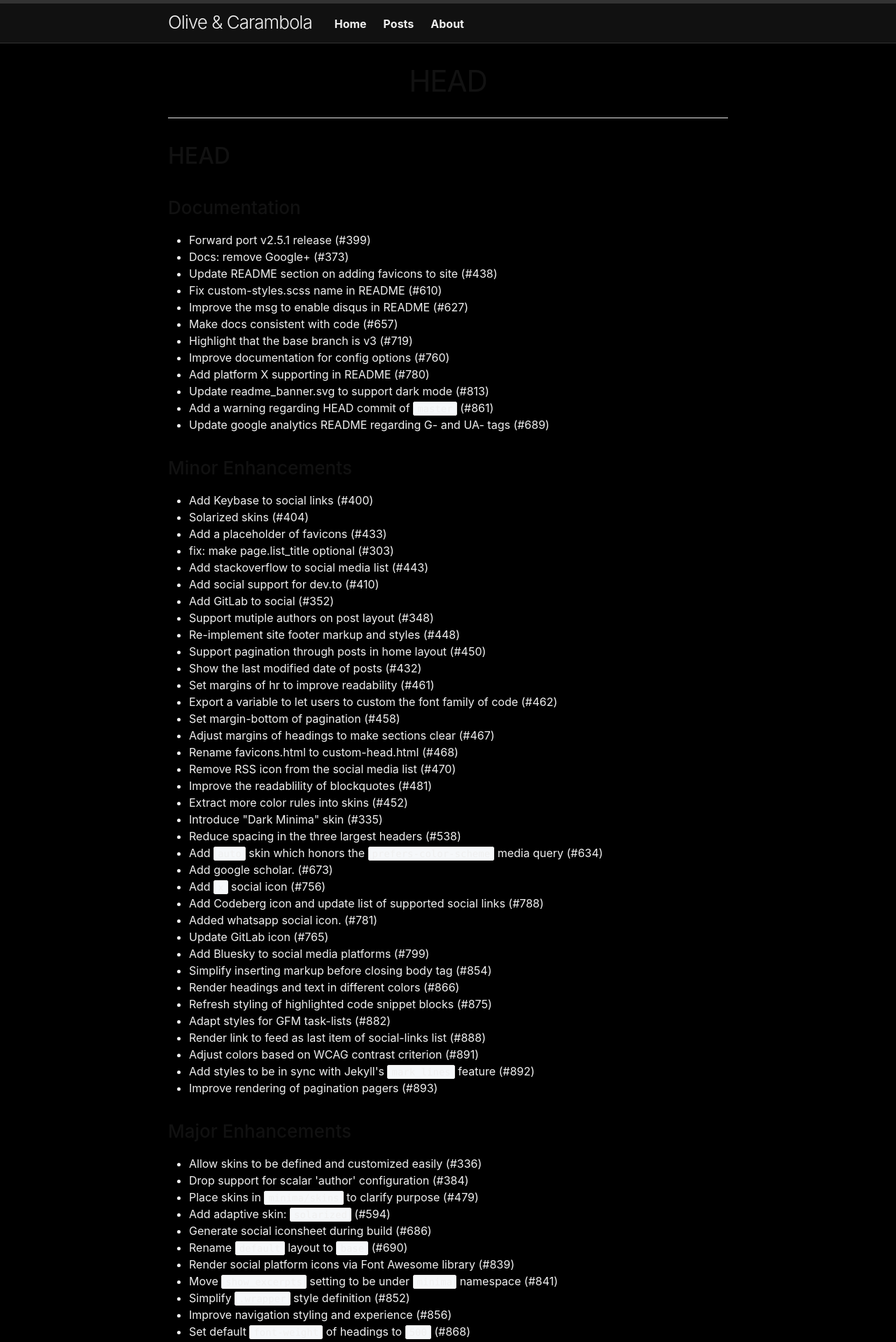
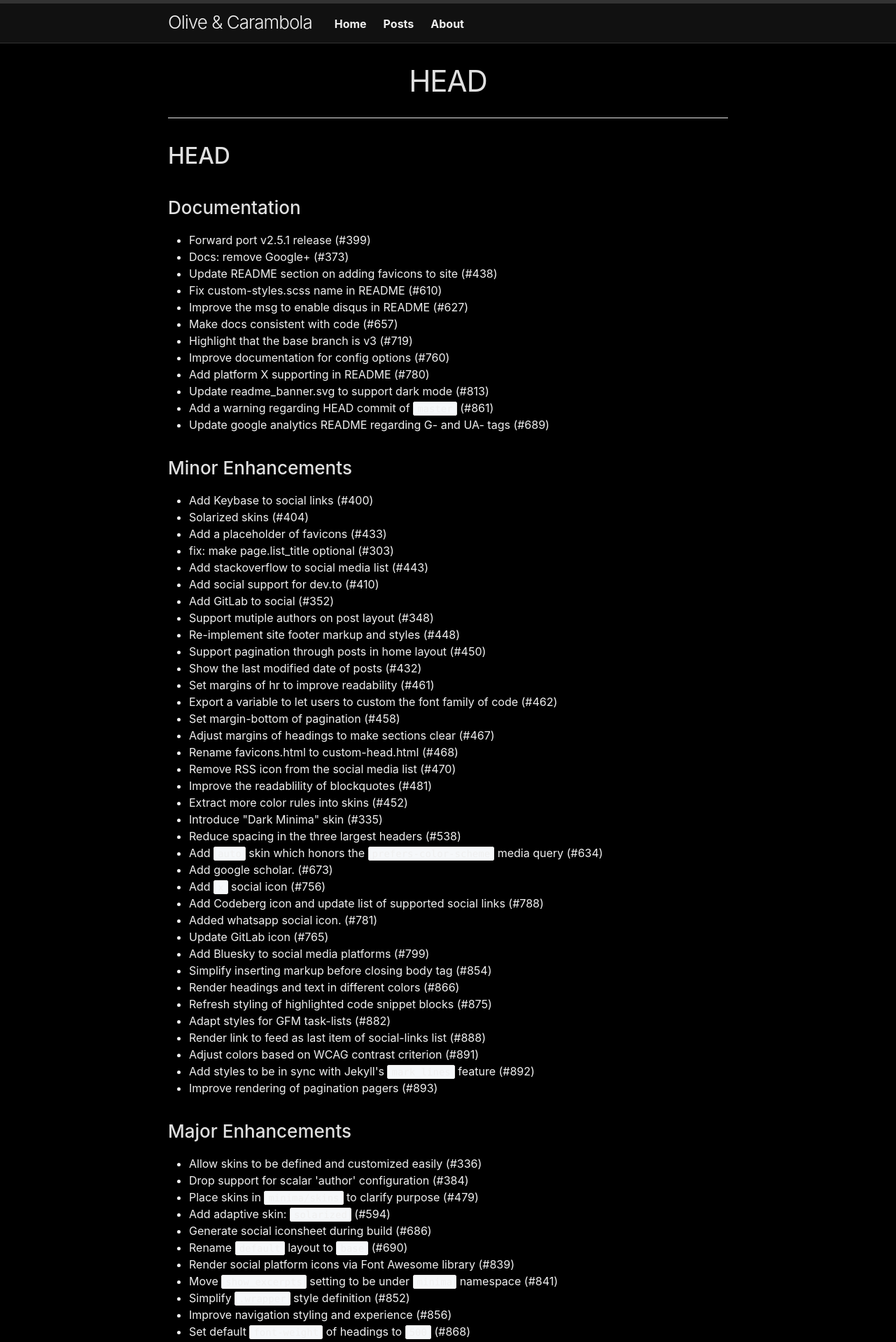
Before and after one commit to olivecarambola/coda, a Jekyll site: the page built from History.markdown, in a window 1280 px wide. Shown: the top 1918 px of the page at 70% size. Built offline with Jekyll 4.4.1, drawn with Linux system fonts in a browser that asks for light colours; our own code applies the rules of GitHub Pages for plain Markdown files.

Commit message:
Update style.scss

```diff
--- a/assets/css/style.scss
+++ b/assets/css/style.scss
@@ -63,3 +63,12 @@ a:hover {
 .topbar-menu a:hover {
   color: #66ccff;
 }
+
+.post-title,
+.page-heading {
+  color: #e0e0e0;
+}
+
+h1, h2, h3, h4, h5, h6 {
+  color: #e0e0e0;
+}
```
